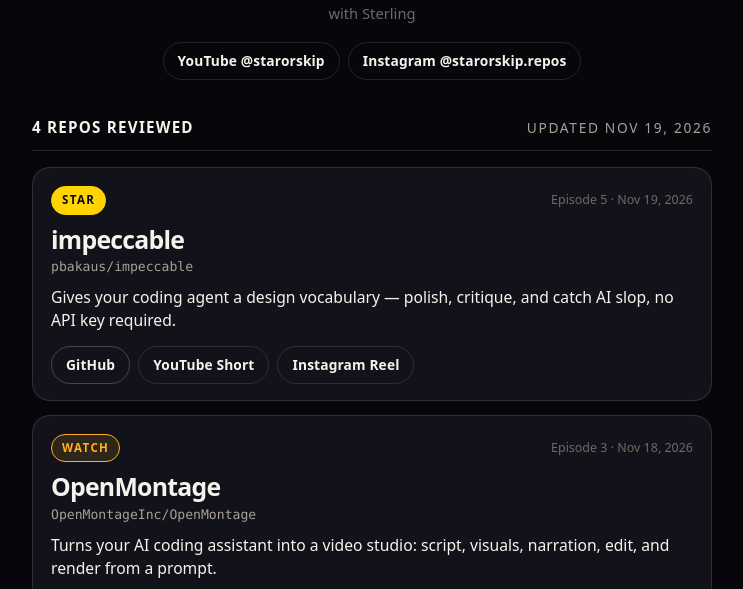
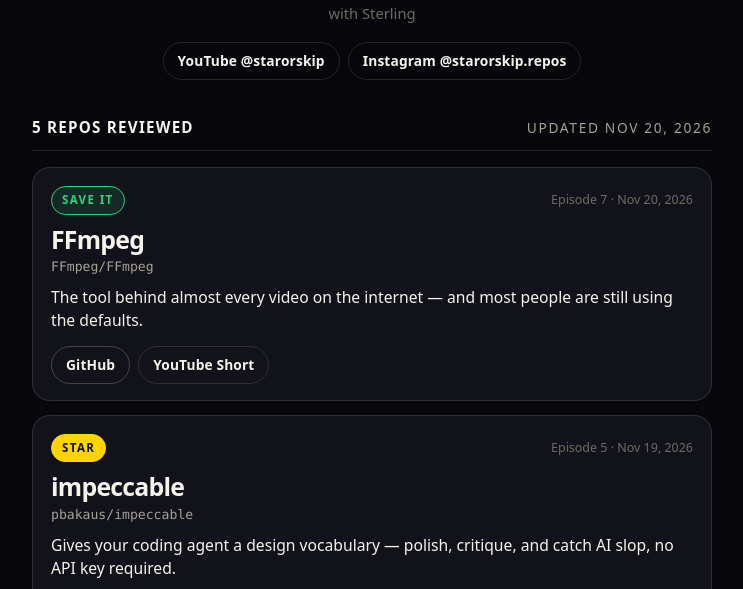
Before and after one commit to WorldYT/starorskip, a plain HTML site: page index.html in a window 1280 px wide. Shown: the part 211-800 px from the top of the page, without its empty margins (268-1011 px from the left). Drawn offline with Linux system fonts and the light colour scheme.

Commit message:
Update repo list: ep07 FFmpeg (2026-11-20)

```diff
--- a/index.html
+++ b/index.html
@@ -184,8 +184,19 @@
         <a href="https://www.instagram.com/starorskip.repos/" rel="noopener noreferrer">Instagram @starorskip.repos</a>
       </nav>
     </header>
-    <div class="count"><strong>4 repos reviewed</strong><span>Updated Nov 19, 2026</span></div>
+    <div class="count"><strong>5 repos reviewed</strong><span>Updated Nov 20, 2026</span></div>
     <section class="list" aria-label="Reviewed repositories">
+
+      <article class="card">
+        <div class="card-top">
+          <span class="badge save">SAVE IT</span>
+          <span class="meta">Episode 7 · Nov 20, 2026</span>
+        </div>
+        <h2>FFmpeg</h2>
+        <p class="slug"><a href="https://github.com/FFmpeg/FFmpeg" rel="noopener noreferrer">FFmpeg/FFmpeg</a></p>
+        <p class="blurb">The tool behind almost every video on the internet — and most people are still using the defaults.</p>
+        <div class="links"><a class="btn gh" href="https://github.com/FFmpeg/FFmpeg" rel="noopener noreferrer">GitHub</a><a class="btn yt" href="https://youtube.com/shorts/tRa91pDwIU0" rel="noopener noreferrer">YouTube Short</a></div>
+      </article>
 
       <article class="card">
         <div class="card-top">
```
